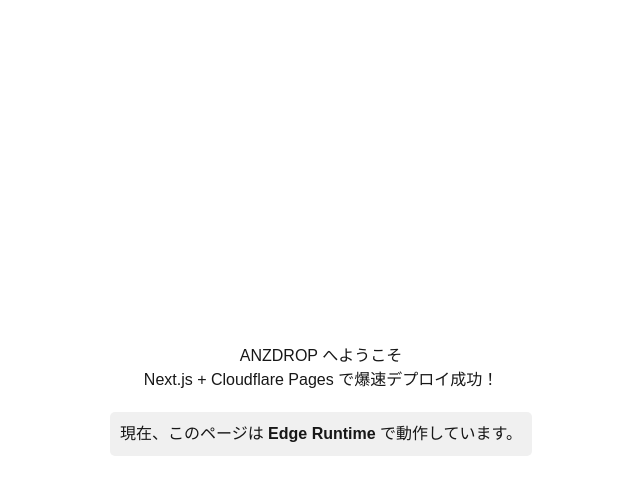
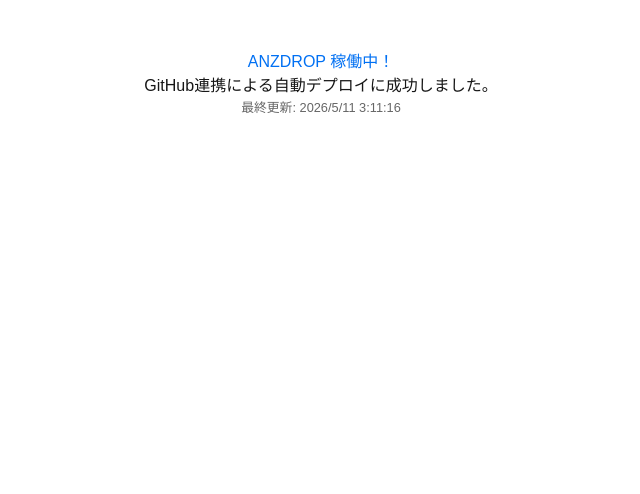
Before and after one commit to namiyama-814/anzdrop, a Next.js app in the folder apps/web/: page / in a window 1280 px wide. Shown: the top 494 px of the page, without its empty margins (319-959 px from the left). Built offline with nearby package versions, Linux system fonts and the light colour scheme.

Commit message:
トップページを更新

```diff
--- a/apps/web/app/page.tsx
+++ b/apps/web/app/page.tsx
@@ -2,19 +2,12 @@
 
 export default function Home() {
   return (
-    <main style={{
-      display: 'flex',
-      flexDirection: 'column',
-      alignItems: 'center',
-      justifyContent: 'center',
-      height: '100vh',
-      fontFamily: 'sans-serif'
-    }}>
-      <h1>ANZDROP へようこそ</h1>
-      <p>Next.js + Cloudflare Pages で爆速デプロイ成功！</p>
-      <div style={{ marginTop: '20px', padding: '10px', background: '#f0f0f0', borderRadius: '5px' }}>
-        現在、このページは <strong>Edge Runtime</strong> で動作しています。
-      </div>
+    <main style={{ padding: '50px', textAlign: 'center', fontFamily: 'sans-serif' }}>
+      <h1 style={{ color: '#0070f3' }}>ANZDROP 稼働中！</h1>
+      <p>GitHub連携による自動デプロイに成功しました。</p>
+      <p style={{ fontSize: '0.8rem', color: '#666' }}>
+        最終更新: {new Date().toLocaleString('ja-JP')}
+      </p>
     </main>
   );
 }
```
